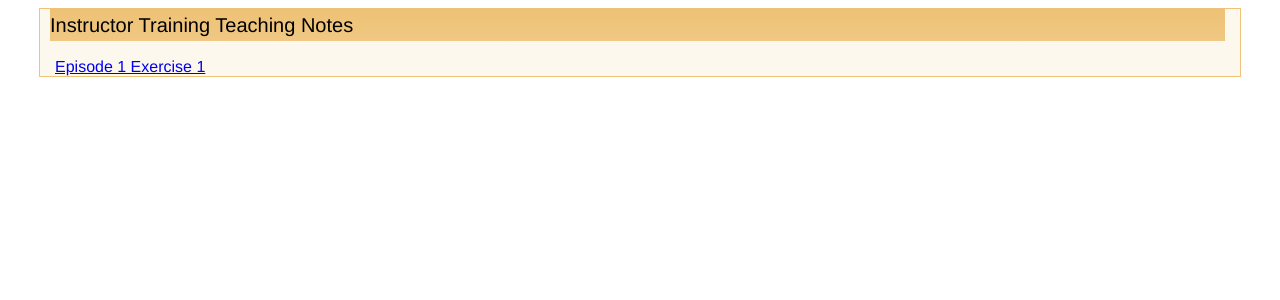
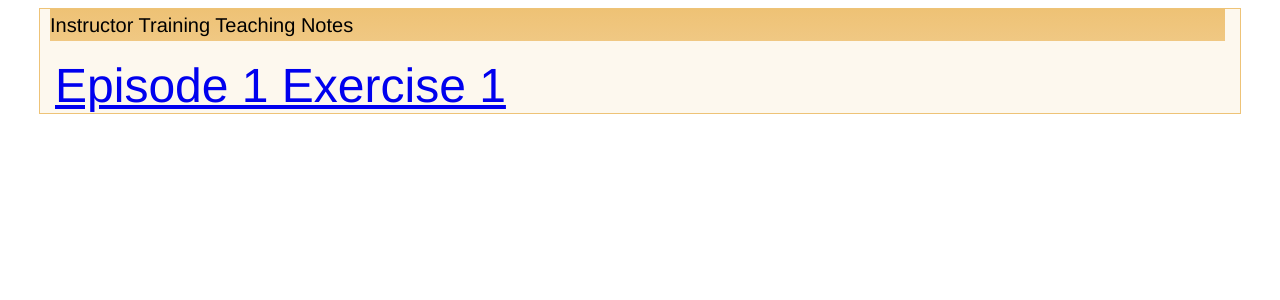
Before and after one commit to NclRSE-Training/Instructor-Trainer-Teaching-Notes, a Jekyll site: the page built from index.md, in a window 1280 px wide. Shown: the top 300 px of the page. Built offline with Jekyll 4.4.1, drawn with Linux system fonts in a browser that asks for light colours.

Commit message:
Update main.scss

```diff
--- a/_sass/main.scss
+++ b/_sass/main.scss
@@ -1,3 +1,7 @@
+body {
+  font-size: xxx-large;
+}
+
 .discussion {
   font-family: "Helvetica Neue", Helvetica, Arial, sans-serif;
   background-color: #eec27520;
```
